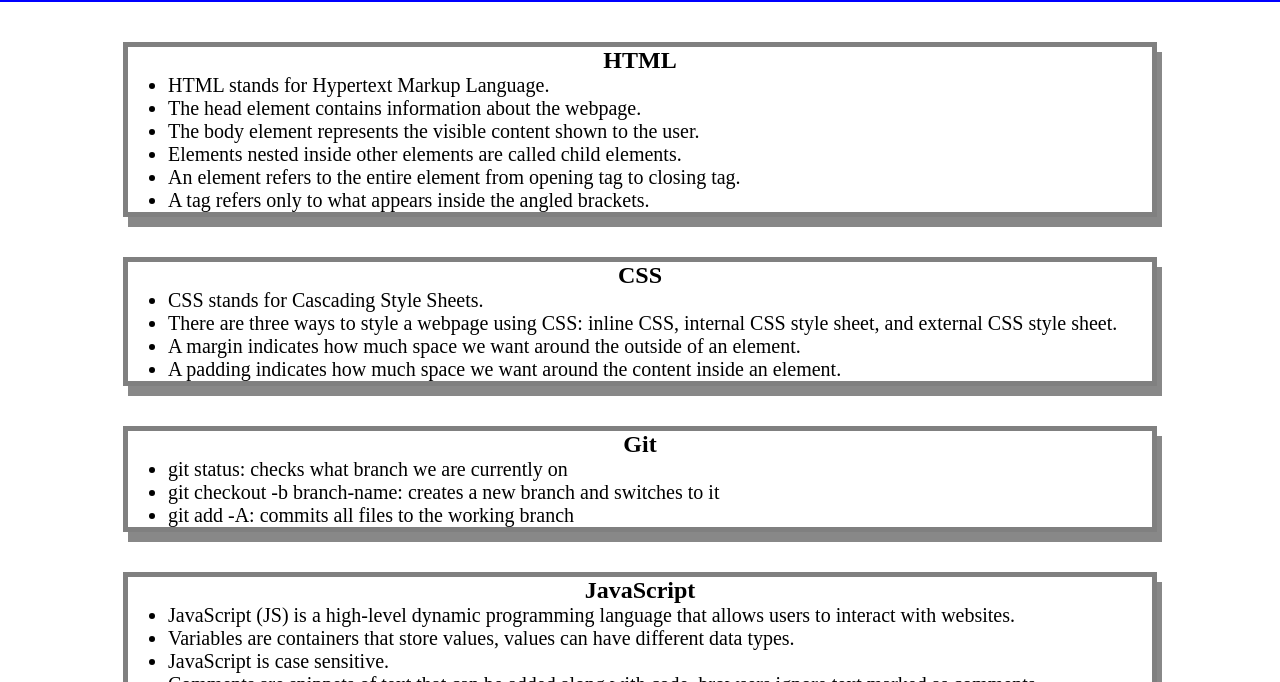
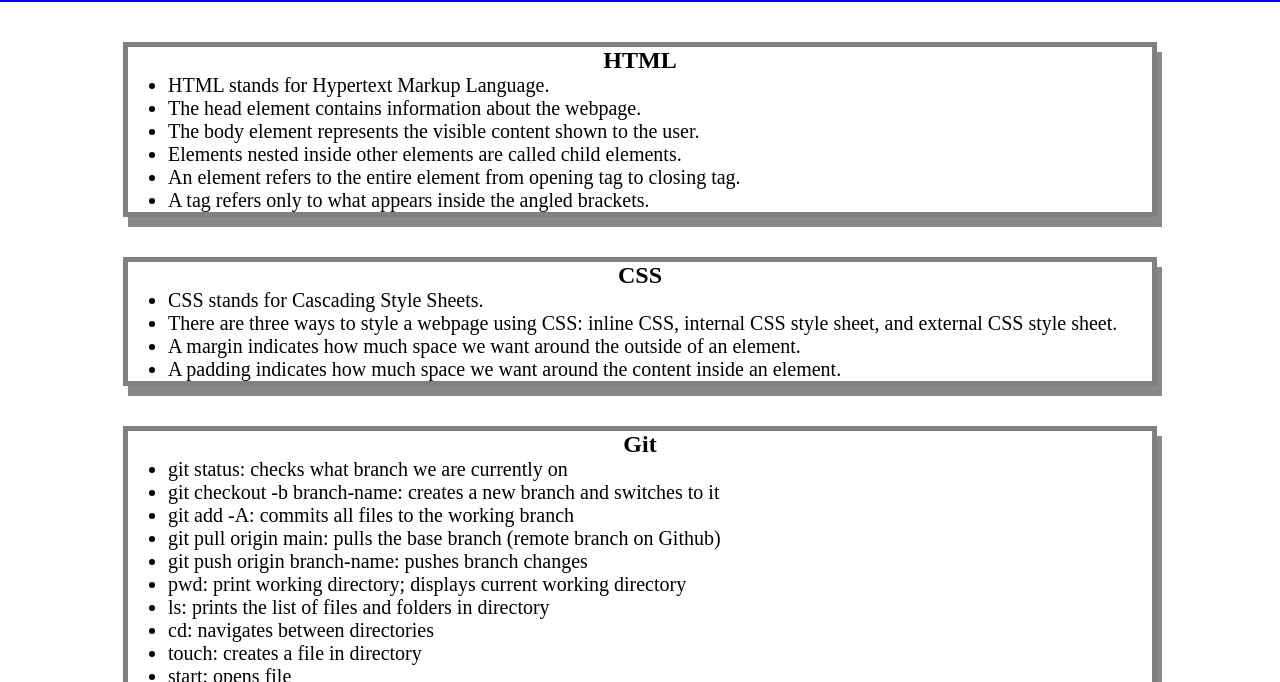
Before and after one commit to reverofsuturb/prework-study-guide, a plain HTML site: page index.html in a window 1280 px wide. Shown: the part 118-800 px from the top of the page. Drawn offline with Linux system fonts and the light colour scheme.

Commit message:
readme updated

```diff
--- a/index.html
+++ b/index.html
@@ -40,6 +40,13 @@
         <li>git status: checks what branch we are currently on</li>
         <li>git checkout -b branch-name: creates a new branch and switches to it</li>
         <li>git add -A: commits all files to the working branch</li>
+        <li>git pull origin main: pulls the base branch (remote branch on Github)</li>
+        <li>git push origin branch-name: pushes branch changes</li>
+        <li>pwd: print working directory; displays current working directory</li>
+        <li>ls: prints the list of files and folders in directory</li>
+        <li>cd: navigates between directories</li>
+        <li>touch: creates a file in directory</li>
+        <li>start: opens file</li>
       </ul>
      </section>
      <section class="card" id="javascript-section">
```
Also changed, not shown: 1 other file.
